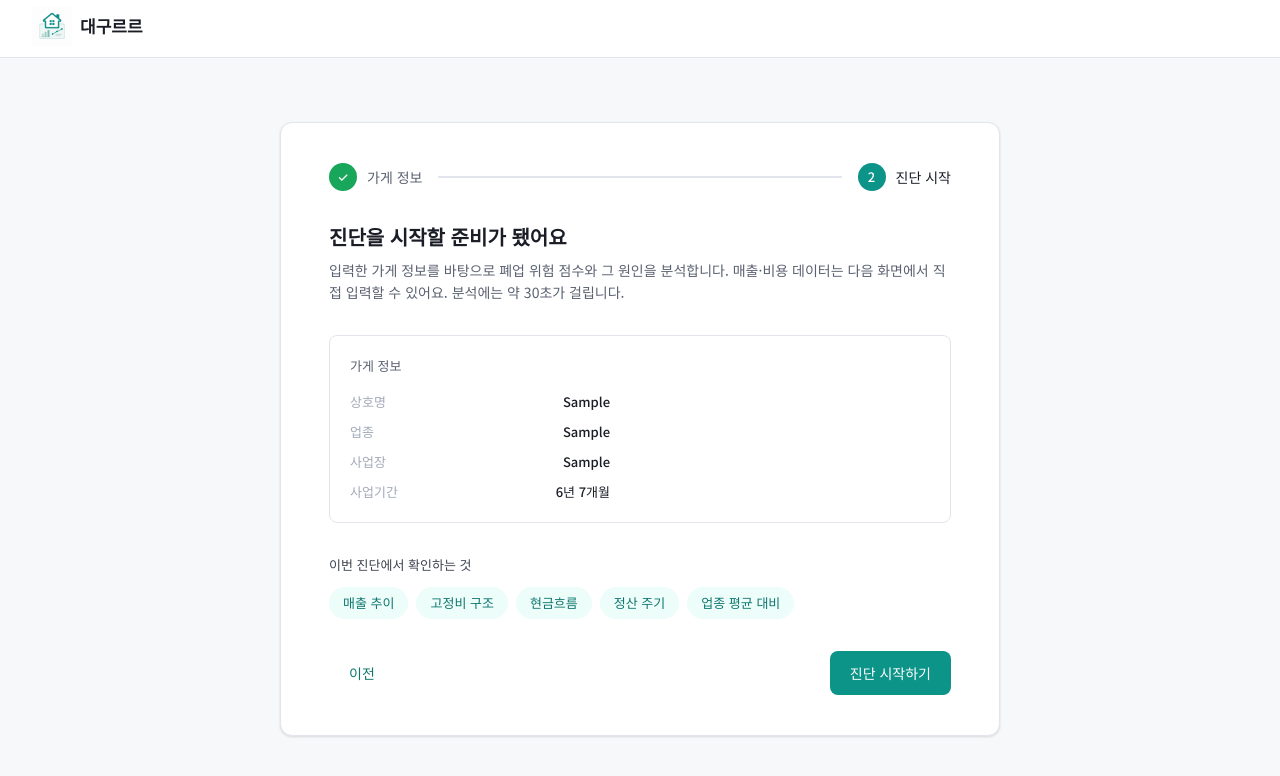
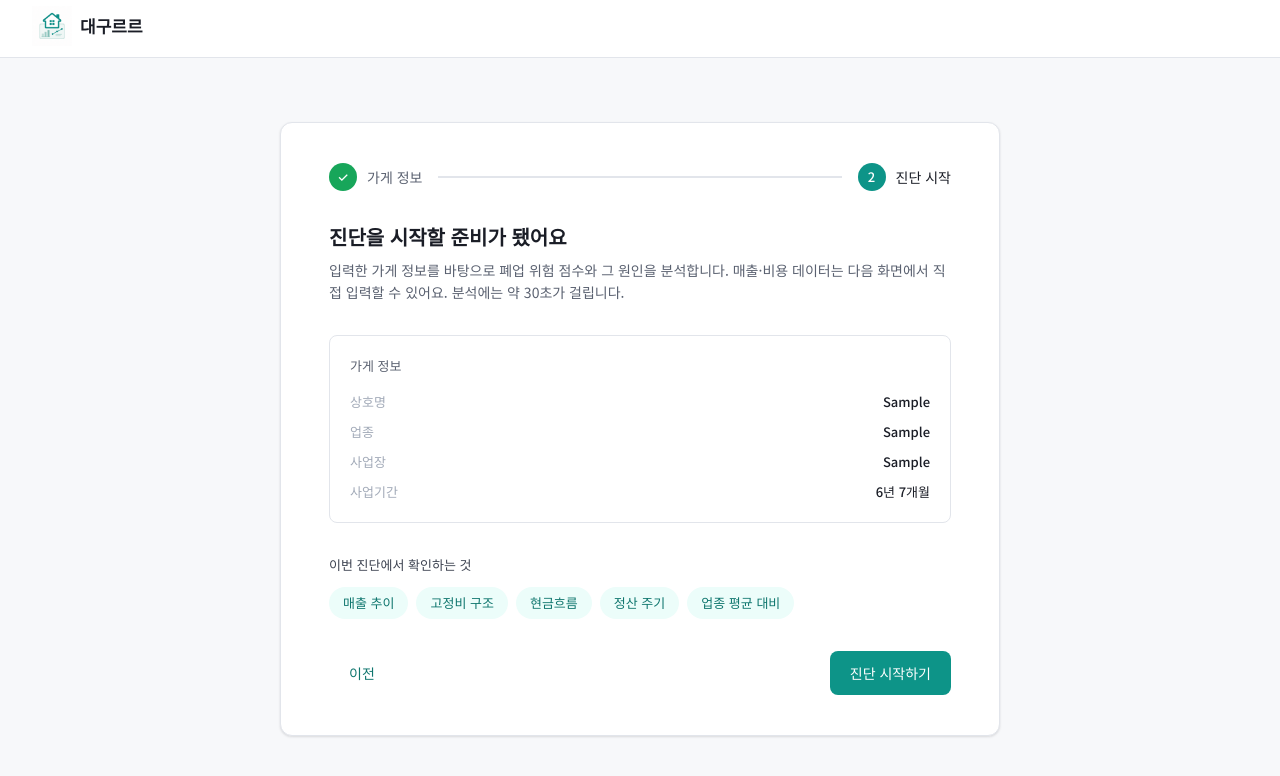
Before and after one commit to Daegururu/Daegururu, a React (Vite) app in the folder frontend/: page /onboarding/store in a window 1280 px wide. Both pictures are taken after typing "Sample", "Sample", "Sample", "2020-01-15" into the empty fields and a click on the button "다음 단계". Shown: the part 6-782 px from the top of the page. Built offline with nearby package versions, Linux system fonts and the light colour scheme.

Commit message:
[Style] 온보딩 진단 시작 화면 가게 정보 정렬 수정
- 가게 정보 요약의 값을 카드 오른쪽 끝에 정렬
- 디자이너 확인 결과 피그마 시안이 아닌 기존 구현이 맞는 것으로 확정

```diff
--- a/frontend/src/pages/onboarding/DiagnosisStartPage.tsx
+++ b/frontend/src/pages/onboarding/DiagnosisStartPage.tsx
@@ -43,14 +43,12 @@ export function DiagnosisStartPage() {
 
       <div className="flex flex-col gap-4 rounded-md border border-border-default p-5">
         <p className="text-body-s font-medium text-text-secondary">가게 정보</p>
-        {/* 라벨과 값을 카드 왼쪽에 모아 둡니다. 값은 고정 폭 안에서 우측 정렬합니다. */}
+        {/* 라벨은 왼쪽, 값은 카드 오른쪽 끝에 붙입니다. */}
         <dl className="flex flex-col gap-2.5">
           {summary.map(({ label, value }) => (
-            <div key={label} className="flex items-center">
-              <dt className="w-[110px] shrink-0 text-body-s text-text-tertiary">{label}</dt>
-              <dd className="w-[150px] shrink-0 text-right text-body-s font-medium text-text-primary">
-                {value || '-'}
-              </dd>
+            <div key={label} className="flex items-center justify-between gap-4">
+              <dt className="text-body-s text-text-tertiary">{label}</dt>
+              <dd className="text-body-s font-medium text-text-primary">{value || '-'}</dd>
             </div>
           ))}
         </dl>
```
